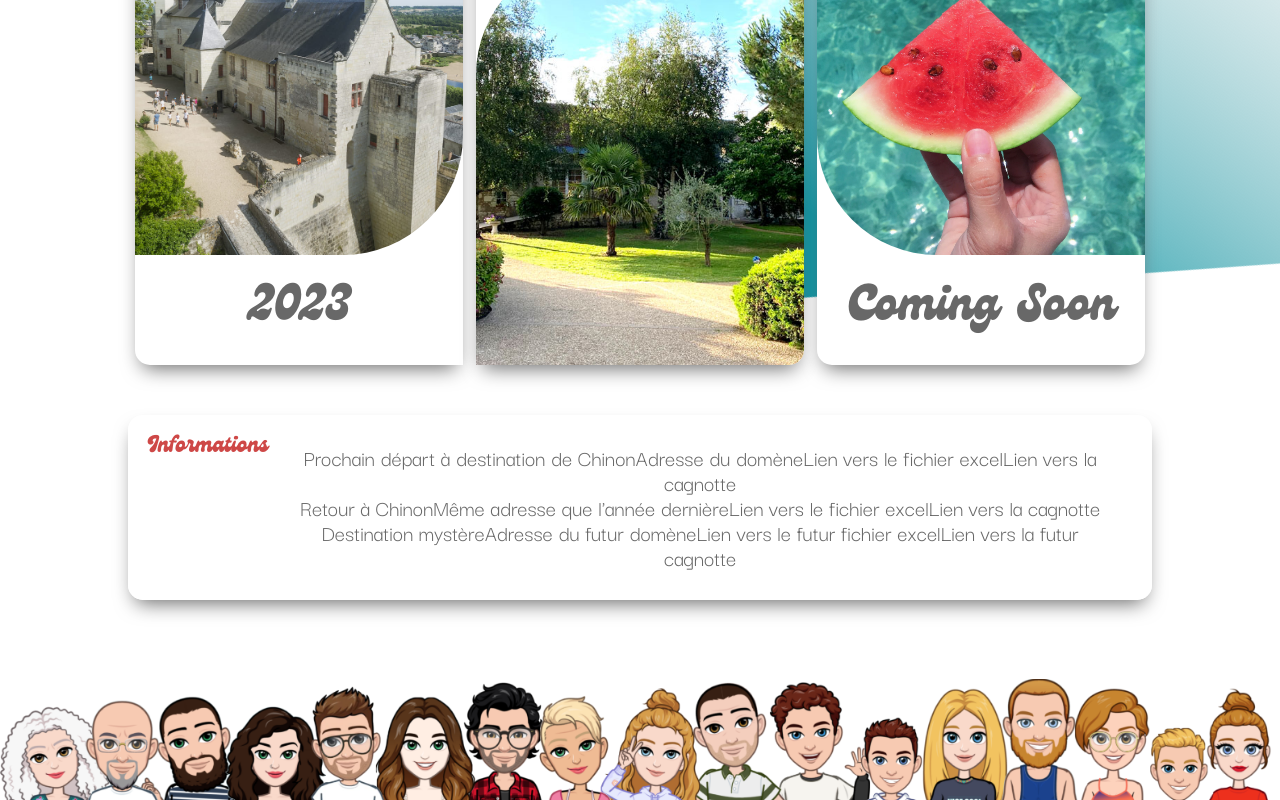
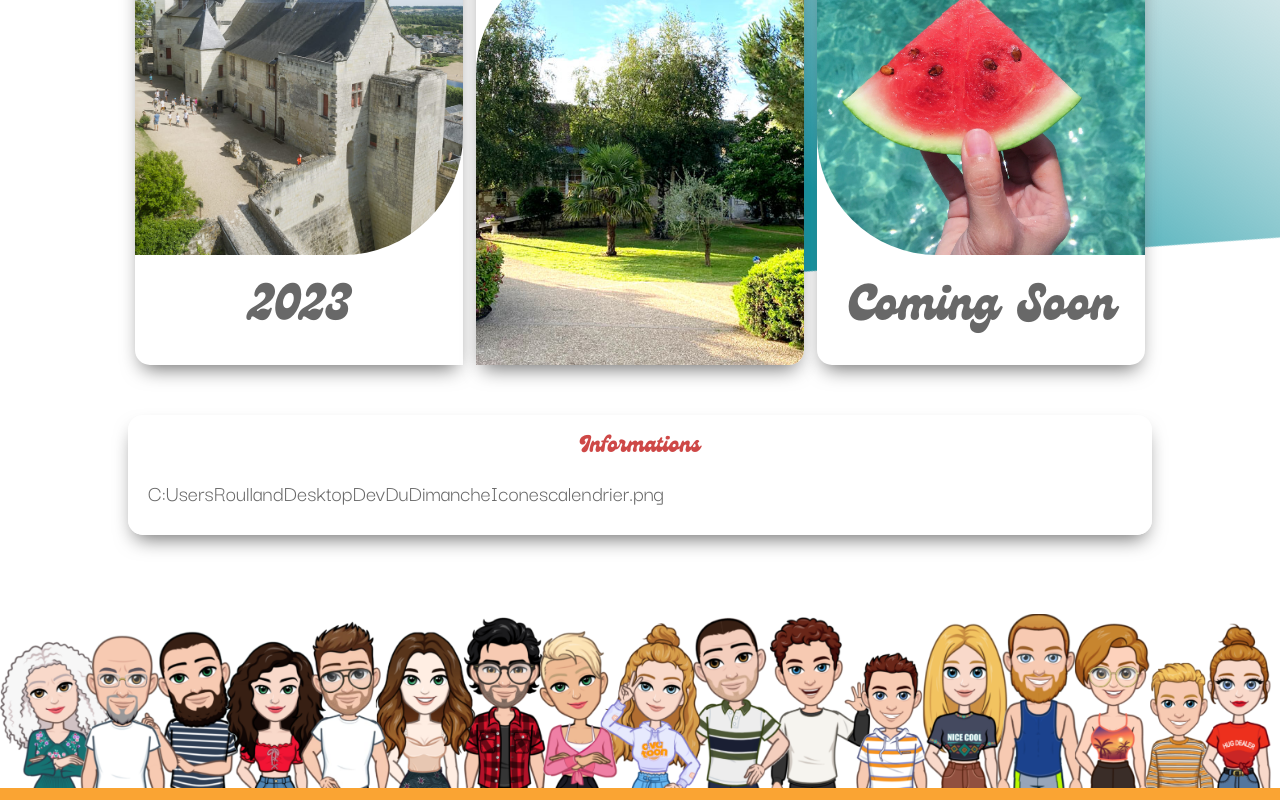
Before and after one commit to PixelsAndCookies/lets-go-to-the-summer, a React (Vite) app: page / in a window 1280 px wide. Shown: the part 1596-2396 px from the top of the page. Built offline with nearby package versions, Linux system fonts and the light colour scheme.

Commit message:
update description

```diff
--- a/src/components/Description/Description.jsx
+++ b/src/components/Description/Description.jsx
@@ -9,9 +9,10 @@ export const Description = (props) => {
             <article key={content.id} className="description informations">
                 <h2>{content.title}</h2>
                 <div className="text">
-                    <p>{content.info_2023}</p>
-                    <p>{content.info_2024}</p>
-                    <p>{content.info_2025}</p>
+                    <p>{content.calendrier}</p>
+                    <p>{content.localisation}</p>
+                    <p>{content.organisation}</p>
+                    <p>{content.cagnotte}</p>
                 </div>
             </article>
         );
--- a/src/components/Description/_Description.scss
+++ b/src/components/Description/_Description.scss
@@ -9,7 +9,7 @@ article.description {
     box-shadow: 0rem 1rem 2rem -0.7rem $color-grey;
     border-radius: 1.5rem 1.5rem 1.5rem 1.5rem;
     line-height: 2.5rem;
-    display: flex;
+
     h2 {
         margin-bottom: 2rem;
         color: $color-red;
@@ -20,14 +20,14 @@ article.description {
         }
     }
     &.informations .text {
+        display: flex;
+        margin: 1rem 0;
         flex-direction: row;
         flex-wrap: nowrap;
-        align-content: flex-start;
-        justify-content: space-around;
         align-items: flex-start;
         margin: 1rem 0;
-        p {
-            padding: 0 2rem;
+        &.info_2023 {
+            padding: 0 15rem;
         }
     }
     &.presentation {
--- a/src/data/description.json
+++ b/src/data/description.json
@@ -15,23 +15,9 @@
     "informations": {
         "id": "informations",
         "title": "Informations",
-        "info_2023": [
-            "Prochain départ à destination de Chinon",
-            "Adresse du domène",
-            "Lien vers le fichier excel",
-            "Lien vers la cagnotte"
-        ],
-        "info_2024": [
-            "Retour à Chinon",
-            "Même adresse que l'année dernière",
-            "Lien vers le fichier excel",
-            "Lien vers la cagnotte"
-        ],
-        "info_2025": [
-            "Destination mystère",
-            "Adresse du futur domène",
-            "Lien vers le futur fichier excel",
-            "Lien vers la futur cagnotte"
-        ]
+        "calendrier": "C:UsersRoullandDesktopDevDuDimancheIconescalendrier.png",
+        "localisation": "",
+        "organisation": "",
+        "cagnotte": ""
     }
 }
```
